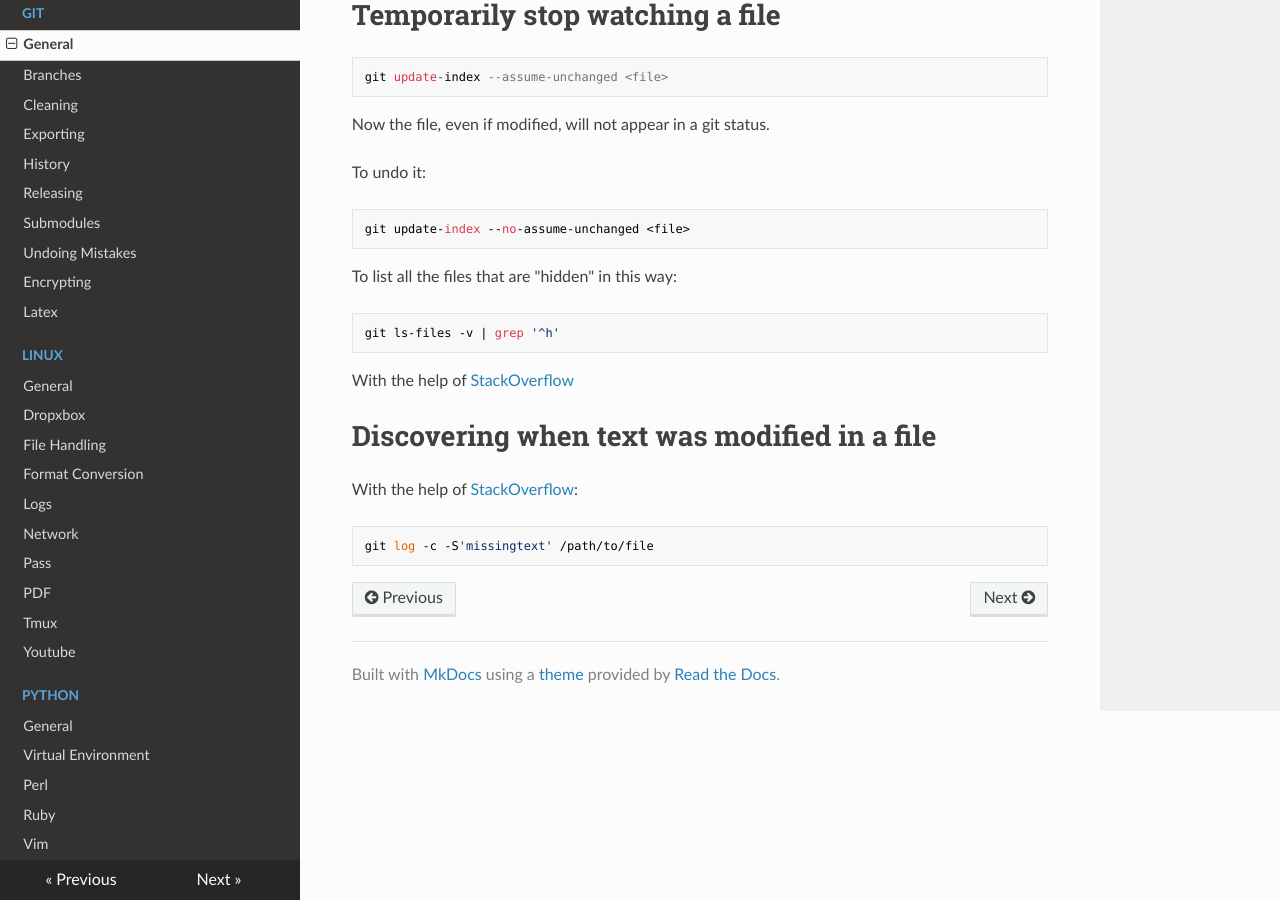
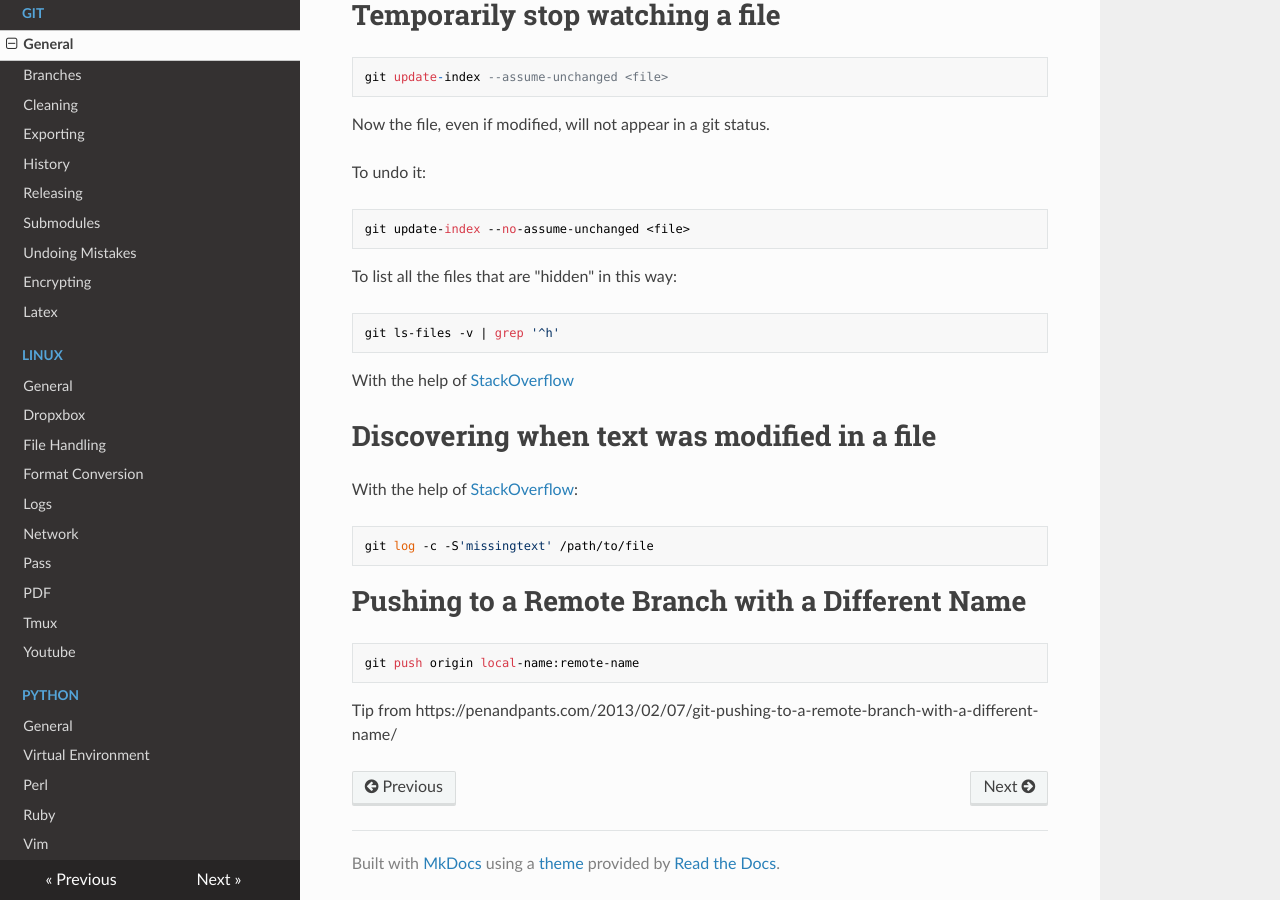
Before and after one commit to hposca/useful_notes, an MkDocs documentation site: the page built from docs/git/git.md, in a window 1280 px wide and 900 px high, scrolled down 2383 px. Built offline with MkDocs 1.6.1, drawn with Linux system fonts in a browser that asks for light colours; nearby versions of some CDN libraries; old or Windows-style settings are respelled for this version of MkDocs.

Commit message:
How to push a branch to a different remote name

````diff
--- a/docs/git/git.md
+++ b/docs/git/git.md
@@ -137,3 +137,11 @@ With the help of [StackOverflow](http://stackoverflow.com/questions/17195861/und
 With the help of [StackOverflow](http://stackoverflow.com/questions/12591247/find-when-line-was-deleted):
 
     git log -c -S'missingtext' /path/to/file
+
+# Pushing to a Remote Branch with a Different Name
+
+```
+git push origin local-name:remote-name
+```
+
+Tip from https://penandpants.com/2013/02/07/git-pushing-to-a-remote-branch-with-a-different-name/
````
